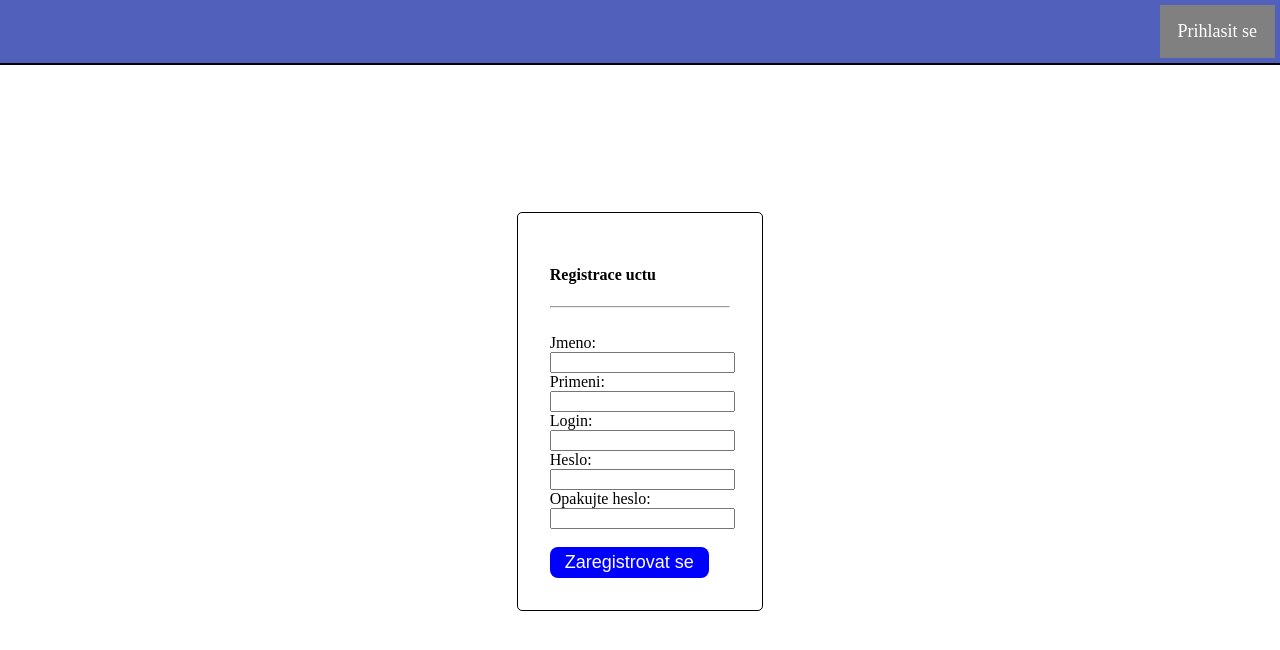
After one commit to Padrition/school_python, a Flask app: page /reg in a window 1280 px wide. The commit adds this page. Shown: the top 650 px of the page. Run offline with Flask 3, Linux system fonts and the light colour scheme.

Commit message:
registration page

```diff
--- a/routes.py
+++ b/routes.py
@@ -5,3 +5,7 @@ app = Flask(__name__)
 @app.route("/")
 def hello():
     return render_template("index.html")
+
+@app.route("/reg")
+def registration():
+    return render_template("registration.html")
--- a/static/css/styles.css
+++ b/static/css/styles.css
@@ -1,5 +1,14 @@
 body {
     margin: 0;
+}
+
+input[type=submit]{
+    background-color: blue;
+    color: white;
+    border: none;
+    border-radius: 8px;
+    padding: 5px 15px;
+    font-size: 18px;
 }
 
 .topnav {
@@ -38,3 +47,13 @@ body {
     margin-left: 20%;
     margin-right: 20%;
 }
+
+.registration{
+    margin-left: 40%;
+    margin-right: 40%;
+    margin-top: 10%;
+    padding: 2em;
+    text-align: left;
+    border: 1px solid black;
+    border-radius: 5px;
+}
--- /dev/null
+++ b/templates/registration.html
@@ -0,0 +1,24 @@
+{%extends 'base.html'%}
+{%block title%}Registrace{%endblock%}
+{% block content %}
+
+<div class="registration">
+    <h4>Registrace uctu</h4>
+    <hr><br>
+    <form action="">
+        <label for="fname">Jmeno:</label><br>
+        <input type="text" id="fname" name="fname"><br>
+        <label for="lname">Primeni:</label><br>
+        <input type="text" id="lname" name="lname"><br>
+        <label for="login">Login:</label><br>
+        <input type="text" id="login" name="login"><br>
+        <label for="password">Heslo:</label><br>
+        <input type="password" id="password" name="password"><br>
+        <label for="password_repeat">Opakujte heslo:</label><br>
+        <input type="password" id="password_repeat" name="password_repeat"><br><br>
+        <input type="submit" value="Zaregistrovat se">
+    </form>
+
+</div>
+
+{% endblock %}
```
